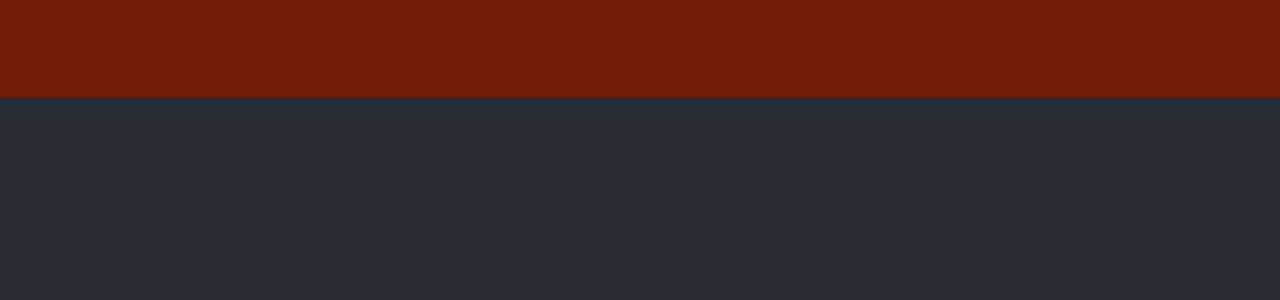
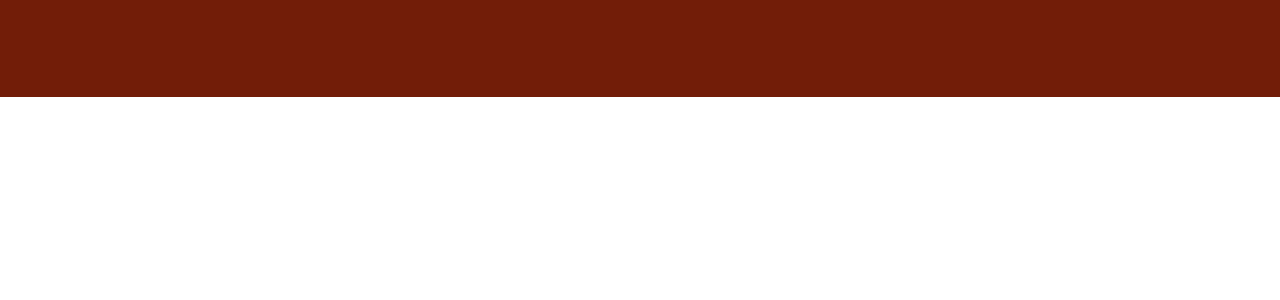
Before and after one commit to mihaiditu/peste-gratarul-tau, a React (Create React App) app in the folder frontend/: page / in a window 1280 px wide. Shown: the top 300 px of the page. Built offline with nearby package versions, Linux system fonts and the light colour scheme.

Commit message:
fundalul e alb acum

```diff
--- a/frontend/src/App.css
+++ b/frontend/src/App.css
@@ -14,7 +14,7 @@
 }
 
 .App-header {
-  background-color: #282c34;
+  background-color: #ffffff;
   min-height: 100vh;
   display: flex;
   flex-direction: column;
--- a/frontend/src/App.js
+++ b/frontend/src/App.js
@@ -4,7 +4,7 @@ import Navbar from './Navbar';
 
 function App() {
   return (
-    <div className="App" style={{ backgroundColor: '#f0f0f0' }}>
+    <div className="App">
       <Navbar />
       <header className="App-header">
       </header>
```
